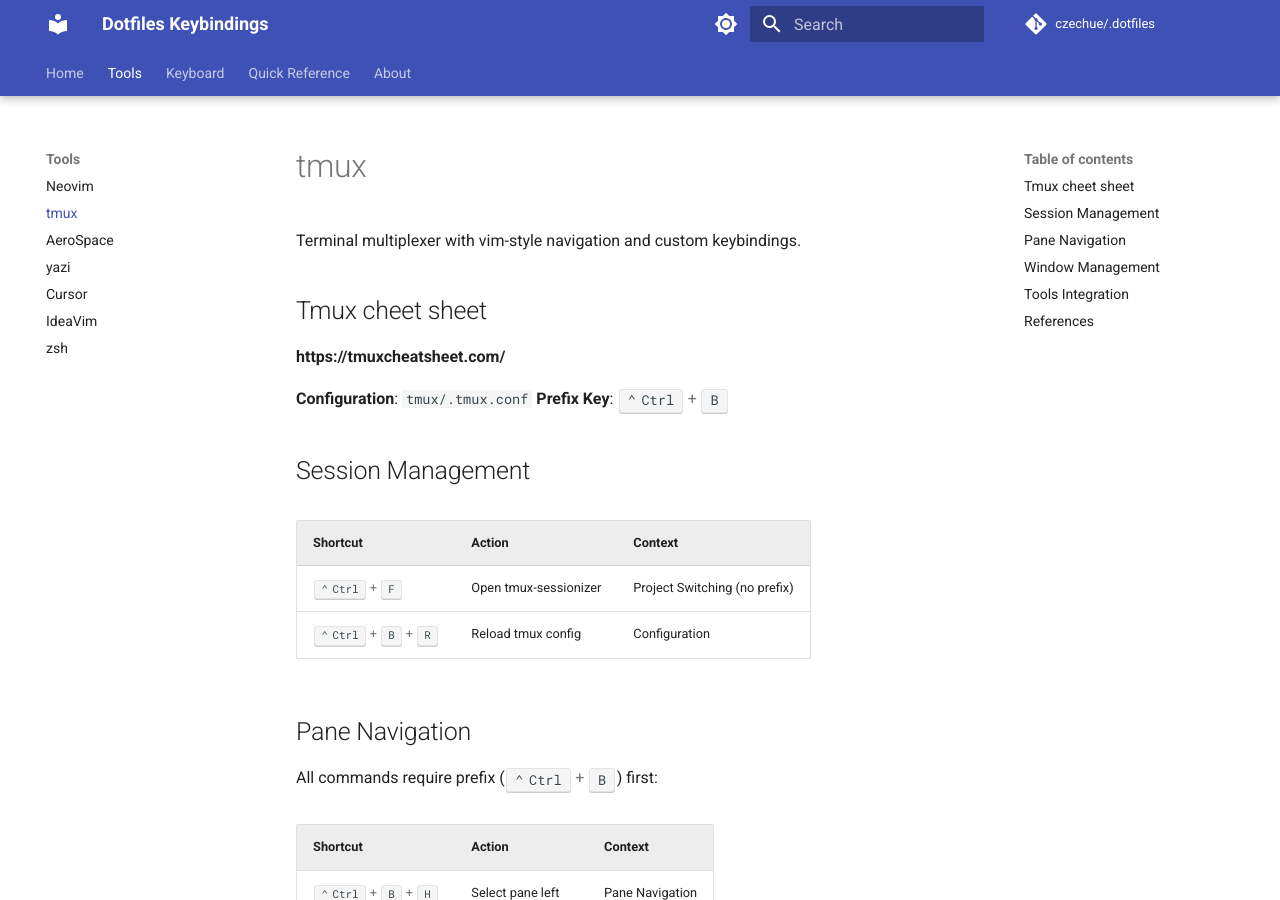
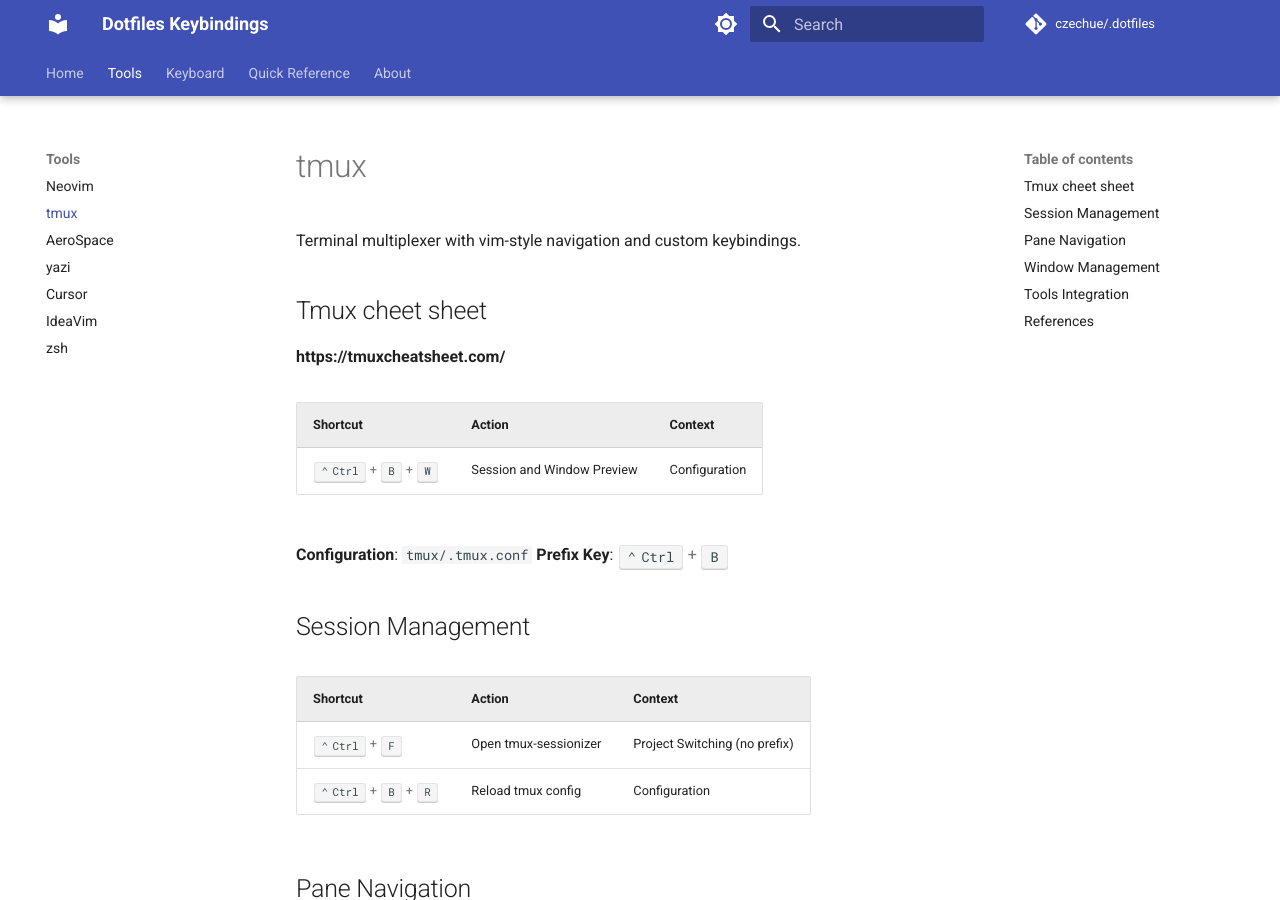
Before and after one commit to czechue/.dotfiles, an MkDocs documentation site: the page built from docs/tools/tmux.md, in a window 1280 px wide and 900 px high. Built offline with MkDocs 1.6.1 and Material for MkDocs 9.7.7, drawn with Linux system fonts in a browser that asks for light colours; comment, search, counter and statistics services are not loaded.

Commit message:
add session preview shortcut

```diff
--- a/docs/tools/tmux.md
+++ b/docs/tools/tmux.md
@@ -5,6 +5,15 @@
 ## Tmux cheet sheet
 
 **https://tmuxcheatsheet.com/**
+
+<div class="shortcuts-table" markdown>
+
+| Shortcut | Action | Context |
+|----------|--------|---------|
+| ++ctrl+b+w++ | Session and Window Preview | Configuration                  |
+
+</div>
+
 
 **Configuration**: `tmux/.tmux.conf`
 **Prefix Key**: ++ctrl+b++
```
